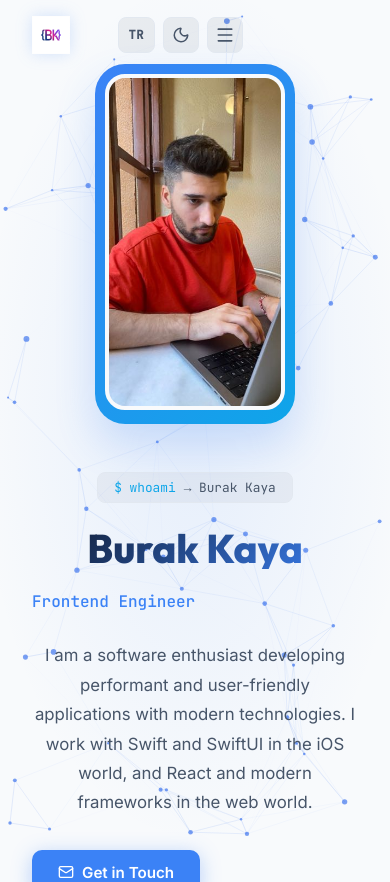
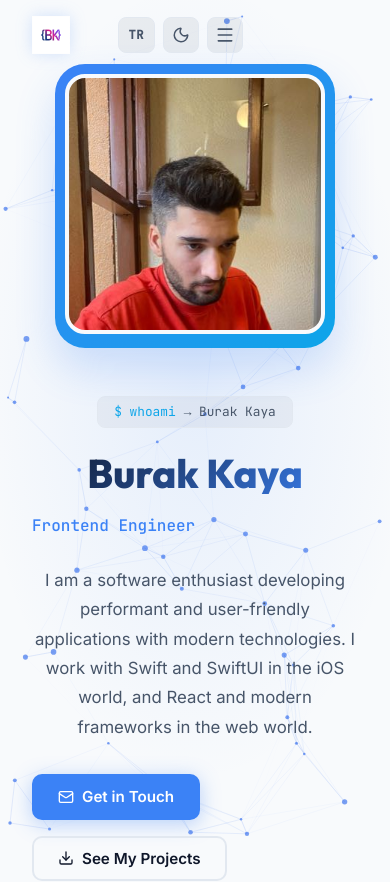
Before and after one commit to burakalemun/burakaya, a React (Vite) app: page / in a window 390 px wide. Shown: the top 882 px of the page. Built offline with nearby package versions, Linux system fonts and the light colour scheme.

Commit message:
Update avatar to be a larger 1:1 square

```diff
--- a/src/components/Hero/Hero.css
+++ b/src/components/Hero/Hero.css
@@ -56,9 +56,8 @@
 
 .hero__avatar-wrapper {
   position: relative;
-  width: 260px;
-  height: auto;
-  aspect-ratio: 9 / 16;
+  width: 350px;
+  aspect-ratio: 1 / 1;
   border-radius: 30px;
   padding: 10px;
   background: linear-gradient(135deg, var(--accent-primary), var(--accent-secondary));
@@ -92,9 +91,8 @@
     text-align: center;
   }
   .hero__avatar-wrapper {
-    width: 200px;
-    height: auto;
-    aspect-ratio: 9 / 16;
+    width: 280px;
+    aspect-ratio: 1 / 1;
   }
   .hero__ctas, .hero__socials {
     justify-content: center;
```
